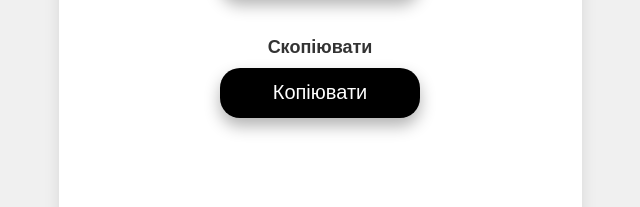
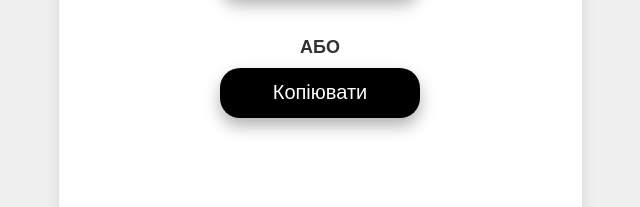
Before and after one commit to NfcStyle/DALLAS, a plain HTML site: page index.html in a window 1280 px wide. Shown: the part 303-510 px from the top of the page, 320-960 px from the left. Drawn offline with nearby package versions, Linux system fonts and the light colour scheme.

Commit message:
index.html

```diff
--- a/index.html
+++ b/index.html
@@ -155,7 +155,7 @@
         <div id="nfcData">5457082277190422</div>
         <div class="label">Сплатити за посиланням</div>
         <button id="payButton" class="button" onclick="window.location.href='https://www.privat24.ua/send/ct0rb'">Сплатити</button>
-        <div class="label">Скопіювати</div>
+        <div class="label">АБО</div>
         <button id="copyButton" class="button" onclick="copyToClipboard()">Копіювати</button>
         <div id="contact">Хочеш таку мітку? Напиши нам:</div>
         <div class="social-icons">
```
